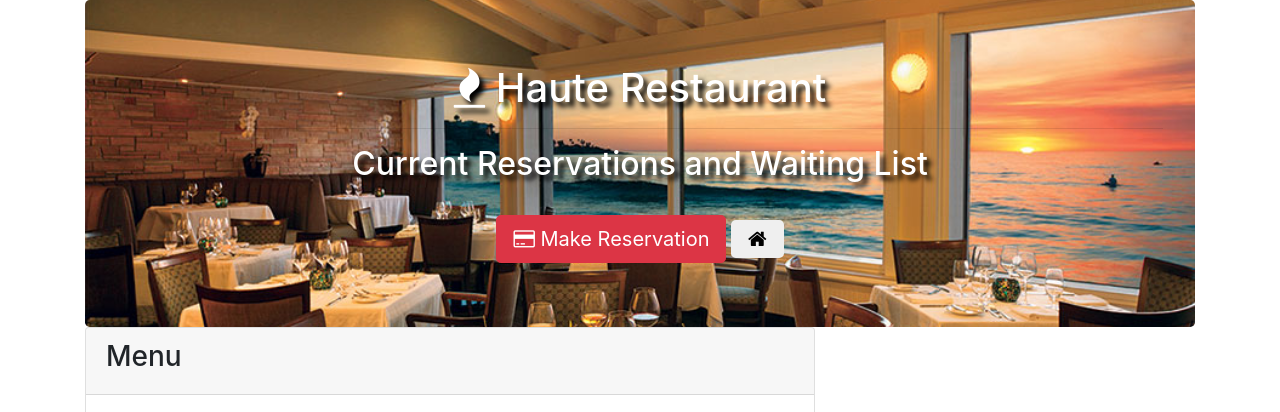
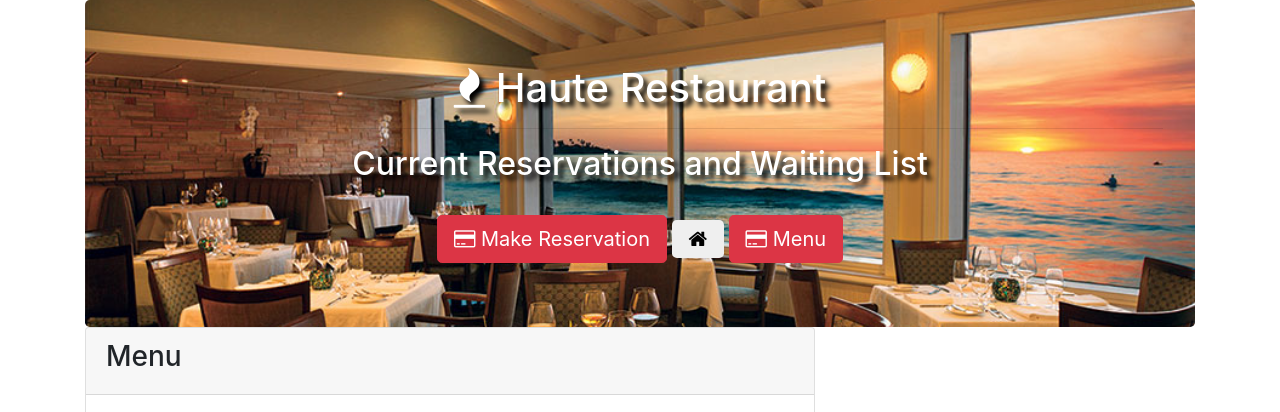
Before and after one commit to GeoffreyHanson/HauteRestaurant, a website: page public/menu.html in a window 1280 px wide. Shown: the top 412 px of the page. Drawn offline with nearby package versions, Linux system fonts and the light colour scheme.

Commit message:
added references to the menu for each page

```diff
--- a/public/menu.html
+++ b/public/menu.html
@@ -29,6 +29,10 @@
                         <span class="fa fa-home"></span>
                     </button>
                 </a>
+                <a href="menu.html">
+                        <button class="btn btn-lg btn-danger">
+                            <span class="fa fa-credit-card"></span> Menu </button>
+                    </a>
             </div>
         </div>
         <div class="row">
--- a/public/style.css
+++ b/public/style.css
@@ -1,6 +1,6 @@
 .myJumbo {
     margin-bottom: 0px;
-    background-image: url(../images/resturant.jpg);
+    background-image: url(images/resturant.jpg);
     background-position: 0% 25%;
     background-size: cover;
     background-repeat: no-repeat;
```
Also changed, not shown: public/index.html (+2 -0 lines), public/reserve.html (+1 -0 lines).
